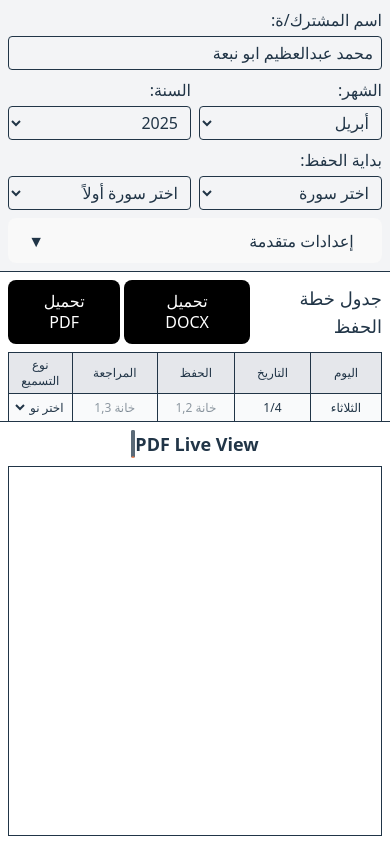
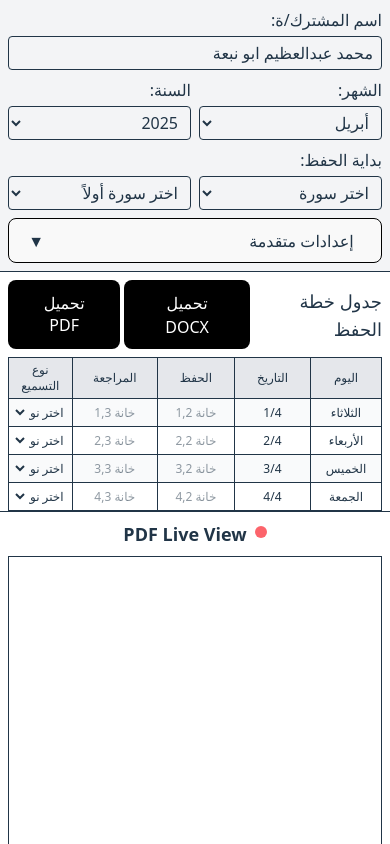
Before and after one commit to AhmadoshHamad/Quraan_plans_Creator, a React (Vite) app: page / in a window 390 px wide. Built offline with nearby package versions, Linux system fonts and the light colour scheme.

Commit message:
some responsiveness📐

```diff
--- a/src/App.jsx
+++ b/src/App.jsx
@@ -520,7 +520,7 @@ useEffect(() => {
 
   return (
     // Replace the top-level container div with this responsive container
-<div className="flex flex-col h-screen w-screen w-full" dir="rtl">
+<div className="flex flex-col h-screen w-screen overflow-hidden" dir="rtl">
   {/* Top Panel - Responsive control panel */}
   <div className="p-2 sm:p-4 bg-gray-100 border-b">
     <div className="flex flex-col sm:flex-row flex-wrap gap-2 sm:gap-4">
@@ -610,7 +610,8 @@ useEffect(() => {
         </div>
 
         <button
-          className="w-full sm:w-auto flex justify-between items-center text-left font-medium hover:text-blue-800 mt-1 sm:mt-0"
+          style={{ border: "1px solid black" }}
+          className="w-full bg-transparent sm:w-auto flex justify-between items-center text-left font-medium  hover:text-blue-800 mt-1 sm:mt-0 "
           onClick={() => setAdvancedMenu(!advancedMenu)}
         >
           <span className="px-2">إعدادات متقدمة</span>
@@ -747,15 +748,15 @@ useEffect(() => {
   </div>
 
   {/* Main Content - Stack vertically on mobile, side by side on desktop */}
-  <div className="flex flex-col lg:flex-row flex-1 overflow-hidden w-full">
+  <div className=" flex flex-col lg:flex-row flex-1 overflow-hidden w-full">
     {/* Table Panel - Full width on mobile */}
-    <div className="w-full lg:w-1/2 p-2 sm:p-4 overflow-auto border-b lg:border-b-0 lg:border-l">
+    <div className="w-full min-h-60 lg:w-1/2 p-2 sm:p-4 overflow-y-auto overflow-x-hidden border-b lg:border-b-0 lg:border-l">
       <div className="flex justify-between items-center mb-2 sm:mb-4">
         <h2 className="text-lg sm:text-xl font-bold">جدول خطة الحفظ</h2>
         <div className="flex gap-1 sm:gap-2">
           <button
             style={{ backgroundColor: "black" }}
-            className="bg-green-600 text-white px-2 sm:px-4 py-1 sm:py-2 rounded text-xs sm:text-base hover:bg-green-700 flex items-center gap-1 sm:gap-2 hover:scale-105 transition-transform duration-200"
+            className="bg-green-600 text-white text-[5px] px-2 sm:px-4 py-1 sm:py-2 rounded  sm:text-base hover:bg-green-700 flex items-center gap-1 sm:gap-2 hover:scale-105 transition-transform duration-200"
             onClick={downloadDocx}
             disabled={loading}
           >
@@ -832,7 +833,10 @@ useEffect(() => {
 
     {/* PDF Preview - Full width on mobile */}
     <div className="w-full lg:w-1/2 p-2 sm:p-4 relative flex flex-col min-h-[50vh] lg:min-h-0">
-      <h2 className="text-lg sm:text-xl font-bold mb-2 sm:mb-4 text-center"> PDF Live View <span className="w-2 h-2 border-2 border-b-orange-600 rounded-full animate-pulse"></span></h2>
+    <div className="flex justify-center items-center align-items-center ">
+      <div className="w-3 h-3  rounded-full animate-pulse bg-red-500 mb-3 ml-2"></div>
+      <span className="text-lg sm:text-xl font-bold mb-2 sm:mb-4 text-center m-0"> PDF Live View </span>
+    </div>
 
       {loading && (
         <div className="absolute inset-0 bg-white bg-opacity-70 flex justify-center items-center z-10">
```
